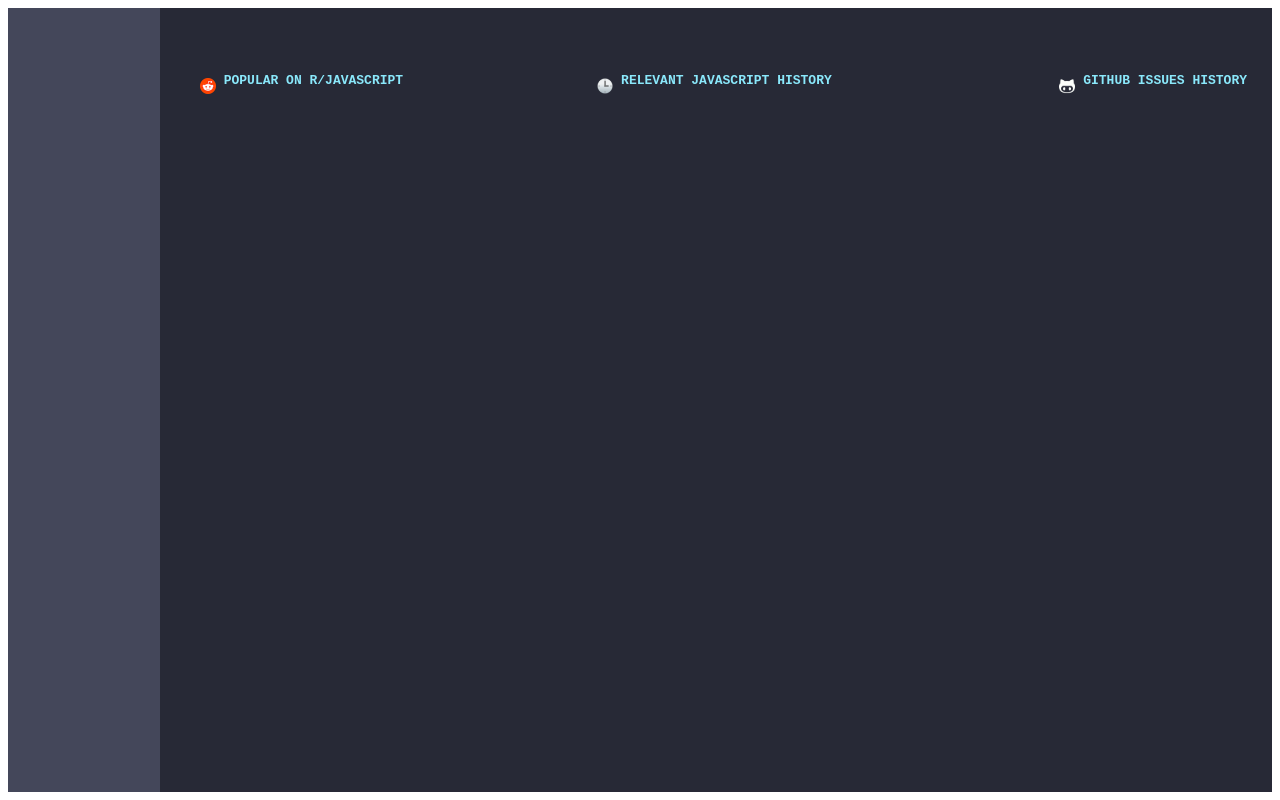
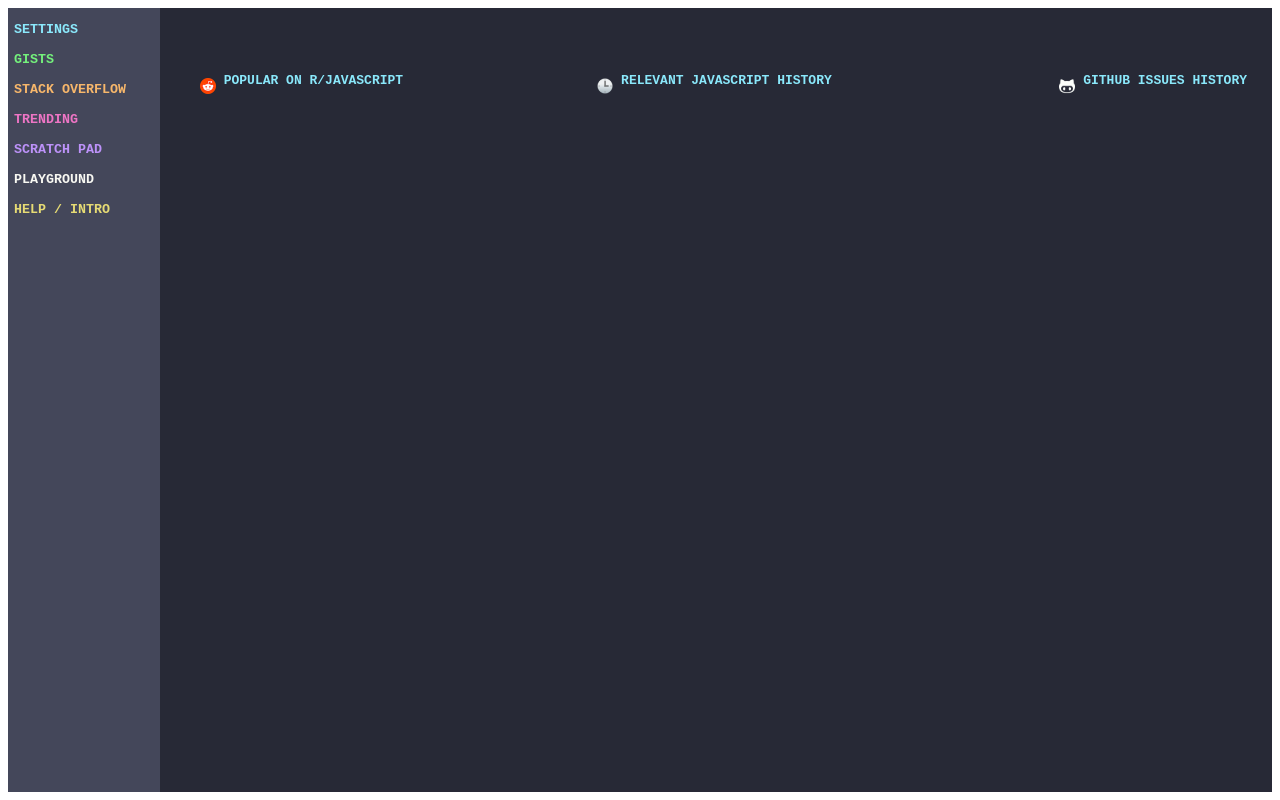
Before and after one commit to wyznaga/initab-clone, a plain HTML site: page index.html in a window 1280 px wide. Drawn offline with Linux system fonts and the light colour scheme.

Commit message:
feat: add all main sidebar buttons

```diff
--- a/index.html
+++ b/index.html
@@ -6,7 +6,15 @@
     </head>
     <body>
         <div class="root-container">
-            <div class="buttons-sidebar sidebar-background"></div>
+            <div class="buttons-sidebar sidebar-background">
+                <button class="settings-button"><p class="settings-text">SETTINGS</p></button>
+                <button class="gists-button"><p class="gists-text">GISTS</p></button>
+                <button class="stackoverflow-button"><p class="stackoverflow-text">STACK OVERFLOW</p></button>
+                <button class="trending-button"><p class="trending-text">TRENDING</p></button>
+                <button class="scratchpad-button"><p class="scratchpad-text">SCRATCH PAD</p></button>
+                <button class="playground-button"><p class="playground-text">PLAYGROUND</p></button>
+                <button class="help-intro-button"><p class="help-intro-text">HELP / INTRO</p></button>
+            </div>
             <div class="buttons-sidebar-footer sidebar-background"></div>
             <div class="reddit-title main-background">
                 <img src="reddit.png" alt="Reddit logo">
--- a/style.css
+++ b/style.css
@@ -20,11 +20,20 @@ p {
 .buttons-sidebar {
     grid-row: 1 / 23;
     grid-column: 1 / 2;
+    display: grid;
+    grid-template-rows: repeat(7, 30px) 1fr;
+}
+
+.buttons-sidebar button p {
+    font-weight: bold;
 }
 
 .buttons-sidebar-footer {
     grid-row: 23 / 26;
     grid-column: 1 / 2;
+    display: grid;
+    grid-template-rows: repeat(2, 30px);
+    grid-template-columns: repeat(4, 1fr);
 }
 
 .reddit-title {
@@ -124,59 +133,108 @@ p {
 }
 
 .settings-button {
-
+    grid-row: 1 / 2;
+    background-color: transparent;
+    background-repeat: no-repeat;
+    border: none;
+    cursor: pointer;
+    overflow: hidden;
+    outline: none;
 }
 
-.setting-text {
+.settings-text {
     color: #8BE9FC;
+    text-align: left;
 }
 
 .gists-button {
-
+    grid-row: 2 / 3;
+    background-color: transparent;
+    background-repeat: no-repeat;
+    border: none;
+    cursor: pointer;
+    overflow: hidden;
+    outline: none;
 }
 
 .gists-text {
     color: #74F27C;
+    text-align: left;
 }
 
 .stackoverflow-button {
-
+    grid-row: 3 / 4;
+    background-color: transparent;
+    background-repeat: no-repeat;
+    border: none;
+    cursor: pointer;
+    overflow: hidden;
+    outline: none;
 }
 
 .stackoverflow-text {
     color: #F7B76B;
+    text-align: left;
 }
 
 .trending-button {
-
+    grid-row: 4 / 5;
+    background-color: transparent;
+    background-repeat: no-repeat;
+    border: none;
+    cursor: pointer;
+    overflow: hidden;
+    outline: none;
 }
 
 .trending-text {
     color: #EE75C5;
+    text-align: left;
 }
 
 .scratchpad-button {
-
+    grid-row: 5 / 6;
+    background-color: transparent;
+    background-repeat: no-repeat;
+    border: none;
+    cursor: pointer;
+    overflow: hidden;
+    outline: none;
 }
 
 .scratchpad-text {
     color: #BD92F9;
+    text-align: left;
 }
 
 .playground-button {
-
+    grid-row: 6 / 7;
+    background-color: transparent;
+    background-repeat: no-repeat;
+    border: none;
+    cursor: pointer;
+    overflow: hidden;
+    outline: none;
 }
 
 .playground-text {
     color: #F8F8F2;
+    text-align: left;
 }
 
 .help-intro-button {
-
+    grid-row: 7 / 8;
+    background-color: transparent;
+    background-repeat: no-repeat;
+    border: none;
+    cursor: pointer;
+    overflow: hidden;
+    outline: none;
 }
 
 .help-intro-text {
     color: #E6DB74;
+    text-align: left;
 }
 
 .initab-image {
```
